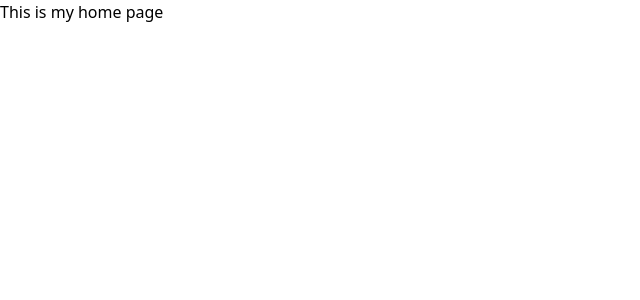
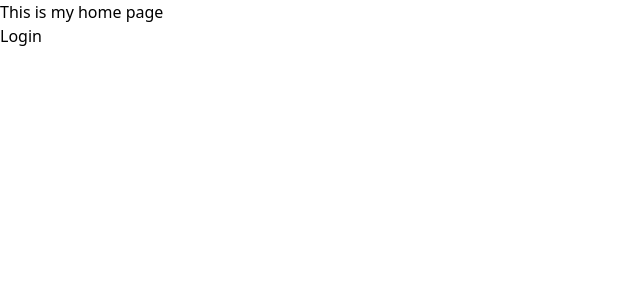
Before and after one commit to Mike777p/ai-blogsite, a Next.js app: page / in a window 1280 px wide. Shown: the top 300 px of the page, without its empty margins (0-640 px from the left). Built offline with nearby package versions, Linux system fonts and the light colour scheme; no server answers.

Commit message:
Add auth-o functionality

```diff
--- a/pages/_app.js
+++ b/pages/_app.js
@@ -1,7 +1,12 @@
 import '../styles/globals.css'
+import { UserProvider } from '@auth0/nextjs-auth0/client'
 
 function MyApp({ Component, pageProps }) {
-  return <Component {...pageProps} />
+  return (
+          <UserProvider>
+            <Component {...pageProps} />
+         </UserProvider>
+         );
 }
 
 export default MyApp
--- /dev/null
+++ b/pages/api/auth/[...auth0].js
@@ -0,0 +1,3 @@
+import {handleAuth} from "@auth0/nextjs-auth0"
+
+export default handleAuth();
--- a/pages/index.js
+++ b/pages/index.js
@@ -1,5 +1,22 @@
+import Link from "next/link";
+import {useUser} from "@auth0/nextjs-auth0/client"
+
 export default function Home() {
+  const {user} = useUser();
+
+  console.log("User: ", user)
   return <div>
     <h1>This is my home page</h1>
+    <div>
+      {user ?
+      <>
+        <div>User is logged in </div>
+        <Link href="/api/auth/logout">Logout</Link>
+      </>
+      :
+        <Link href="/api/auth/login">Login</Link>
+
+      }
+    </div>
   </div>
 }
--- /dev/null
+++ b/pages/post/[postid].js
@@ -0,0 +1,5 @@
+export default function BlogPost() {
+    return <div>
+      <h1>This is my blog post page</h1>
+    </div>
+  }
--- /dev/null
+++ b/pages/post/new.js
@@ -0,0 +1,5 @@
+export default function NewPost() {
+    return <div>
+      <h1>This is the new post page</h1>
+    </div>
+  }
--- /dev/null
+++ b/pages/token-topup.js
@@ -0,0 +1,5 @@
+export default function TokenTopup() {
+    return <div>
+      <h1>This is my token topup page</h1>
+    </div>
+  }
```
Also changed, not shown: 1 other file (tests, documents, lock files or other folders).
